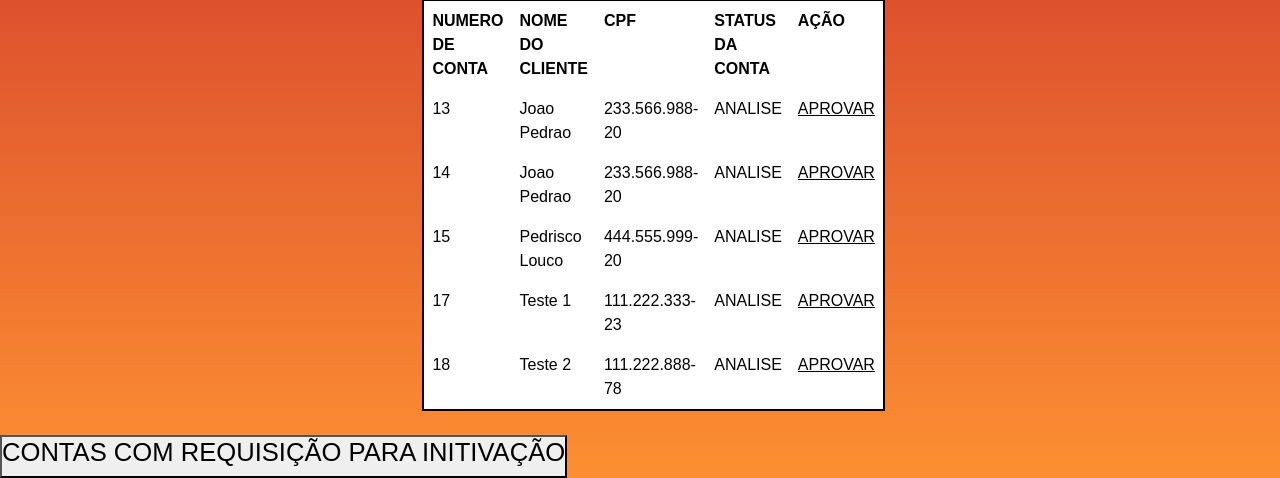
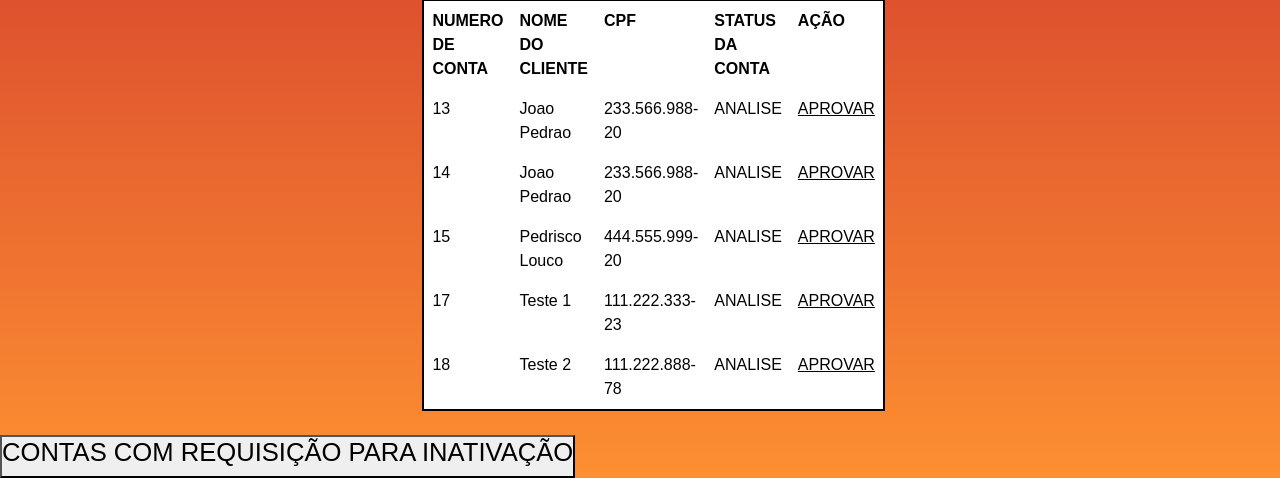
Before and after one commit to Octoplus-Group/OctoplusBank, a Flask app: page /aprovar_contas/1 in a window 1280 px wide. Shown: the part 1086-1564 px from the top of the page. Run offline with Flask 2, Linux system fonts and the light colour scheme; data comes from the database, SQL or seed files in the repository; some libraries are stand-ins or nearby versions; some web fonts are replaced.

Commit message:
Correção de erros de portugues

```diff
--- a/src/templates/public/aguardandoAprovacao.html
+++ b/src/templates/public/aguardandoAprovacao.html
@@ -26,7 +26,7 @@
 
 <a href="/verificaraprovacao">Verificar se sua conta ja foi aprovada !</a>
 <br>
-<a href="/"> Desistir de Abrir a Conta!</a>
+<a href="/"> Sair</a>
 
 
 
--- a/src/templates/public/gerenciar_contas.html
+++ b/src/templates/public/gerenciar_contas.html
@@ -75,7 +75,7 @@
     <div class="contasDeletar">
         <a href="">
             <button class="btnContasPendentes">
-                <h2>CONTAS COM REQUISIÇÃO PARA INITIVAÇÃO</h2>
+                <h2>CONTAS COM REQUISIÇÃO PARA INATIVAÇÃO</h2>
             </button>
         </a>
     </div>
```
